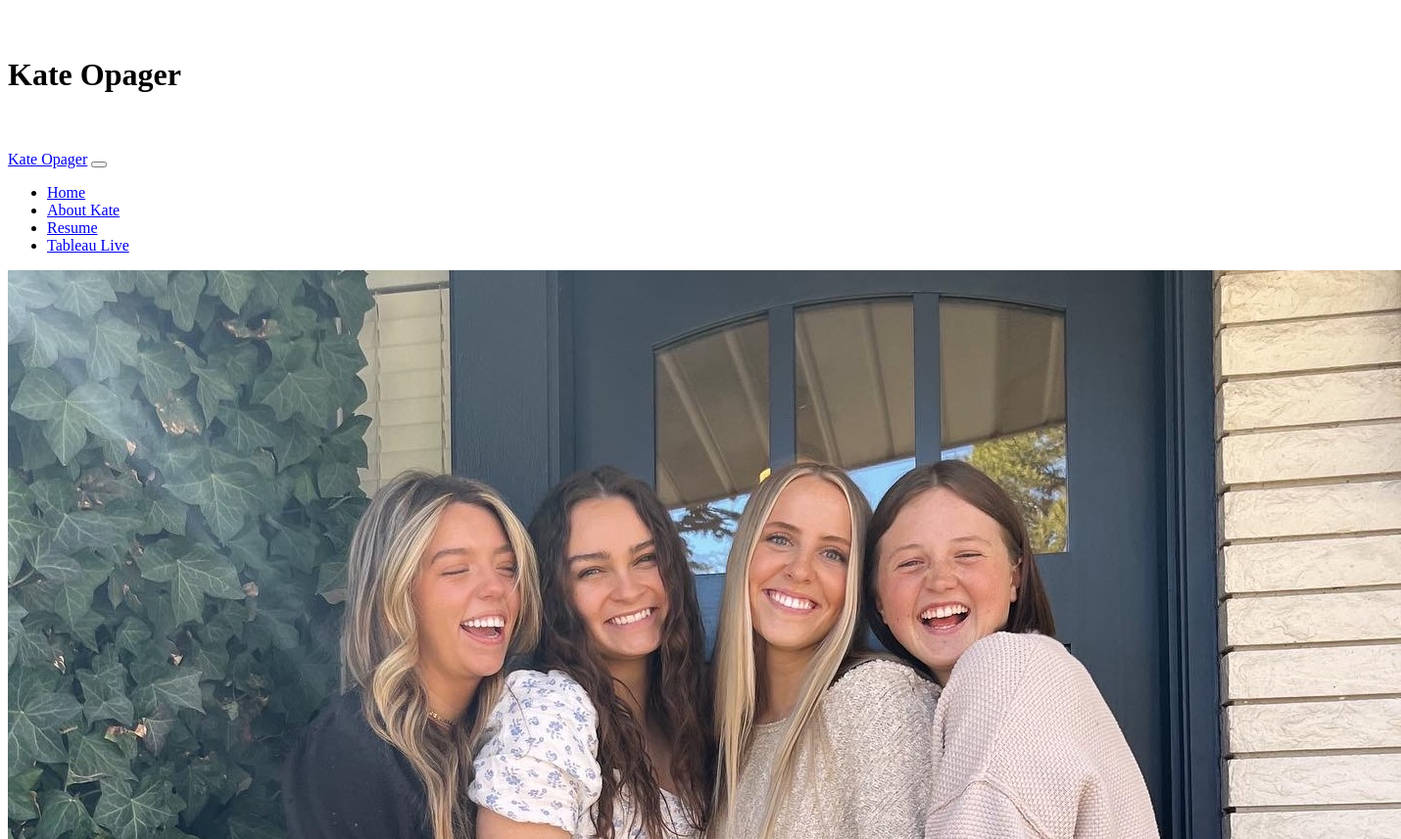
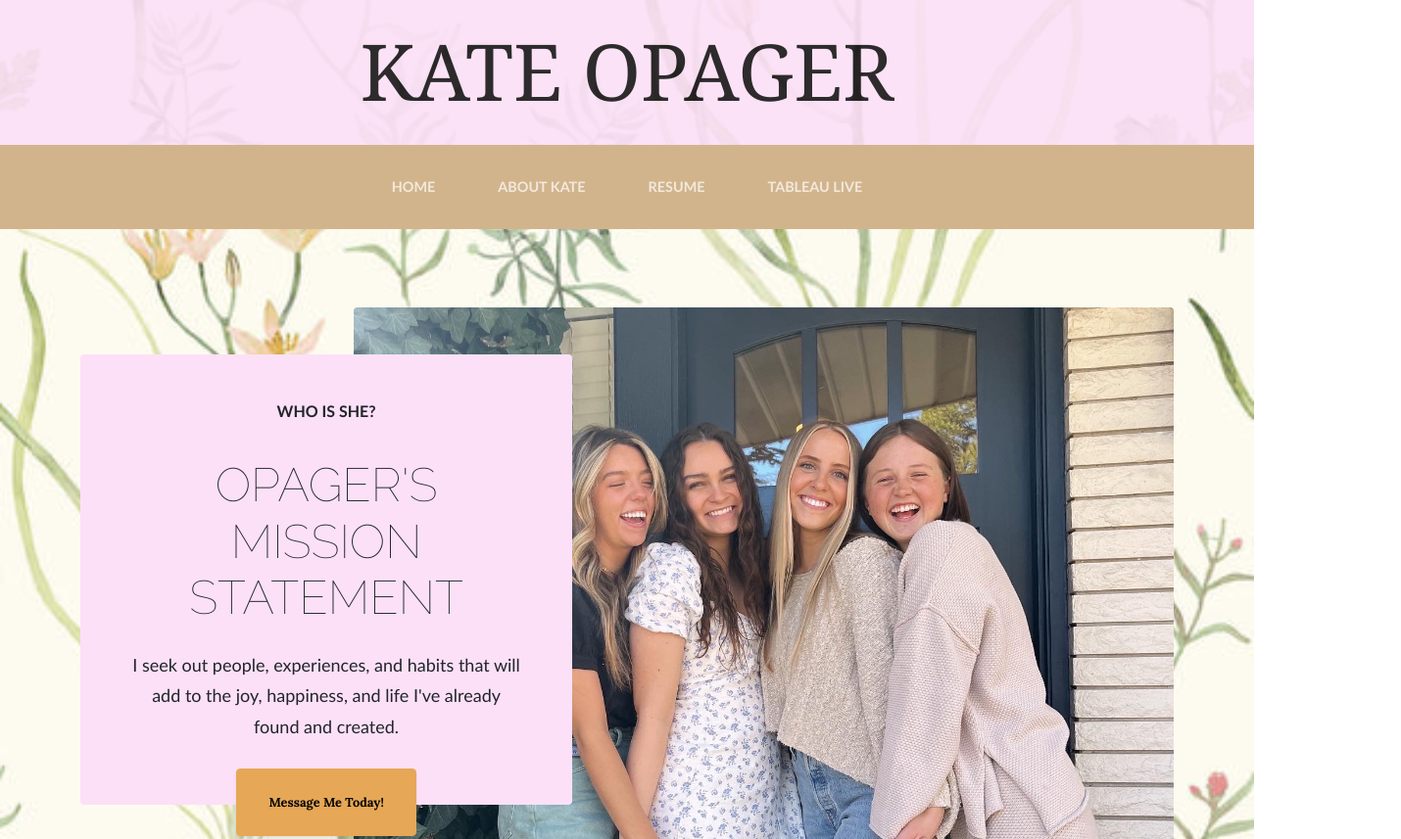
Before and after one commit to kateopager/ISfinal, a plain HTML site: page index.html in a window 1280 px wide. Shown: the top 857 px of the page at 98% size, 1430 px wide, since content can reach past the window. Drawn offline with nearby package versions, Linux system fonts and the light colour scheme; files whose address does not match are found by name.

Commit message:
Add files via upload

```diff
--- a/index.html
+++ b/index.html
@@ -13,8 +13,8 @@
         <link href="https://fonts.googleapis.com/css?family=Raleway:100,100i,200,200i,300,300i,400,400i,500,500i,600,600i,700,700i,800,800i,900,900i" rel="stylesheet" />
         <link href="https://fonts.googleapis.com/css?family=Lora:400,400i,700,700i" rel="stylesheet" />
         <!-- Core theme CSS (includes Bootstrap)-->
-        <link href="styles folder/styles.css" rel="stylesheet" type="text/css"/>
-        <link rel="stylesheet" href="Styles folder/stylesoverride.css" type="text/css">
+        <link href="styles/styles.css" rel="stylesheet" type="text/css"/>
+        <link rel="stylesheet" href="Styles/stylesoverride.css" type="text/css">
     </head>
     <body class="bgimg">
         <header class="bgcolor">
@@ -32,9 +32,9 @@
                 <div class="collapse navbar-collapse" id="navbarSupportedContent">
                     <ul class="navbar-nav mx-auto">
                         <li class="nav-item px-lg-4"><a class="nav-link text-uppercase" href="index.html">Home</a></li>
-                        <li class="nav-item px-lg-4"><a class="nav-link text-uppercase" href="html folder/aboutkate.html">About Kate</a></li>
-                        <li class="nav-item px-lg-4"><a class="nav-link text-uppercase" href="html folder/resume.html">Resume</a></li>
-                        <li class="nav-item px-lg-4"><a class="nav-link text-uppercase" href="html folder/tableau.html">Tableau Live</a></li>
+                        <li class="nav-item px-lg-4"><a class="nav-link text-uppercase" href="Html/aboutkate.html">About Kate</a></li>
+                        <li class="nav-item px-lg-4"><a class="nav-link text-uppercase" href="Html/resume.html">Resume</a></li>
+                        <li class="nav-item px-lg-4"><a class="nav-link text-uppercase" href="Html/tableau.html">Tableau Live</a></li>
                     </ul>
                 </div>
             </div>
```
